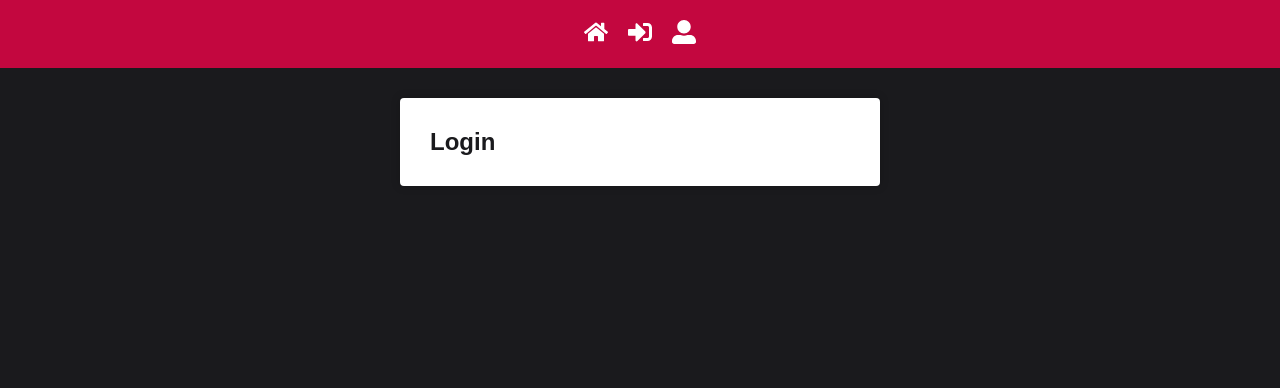
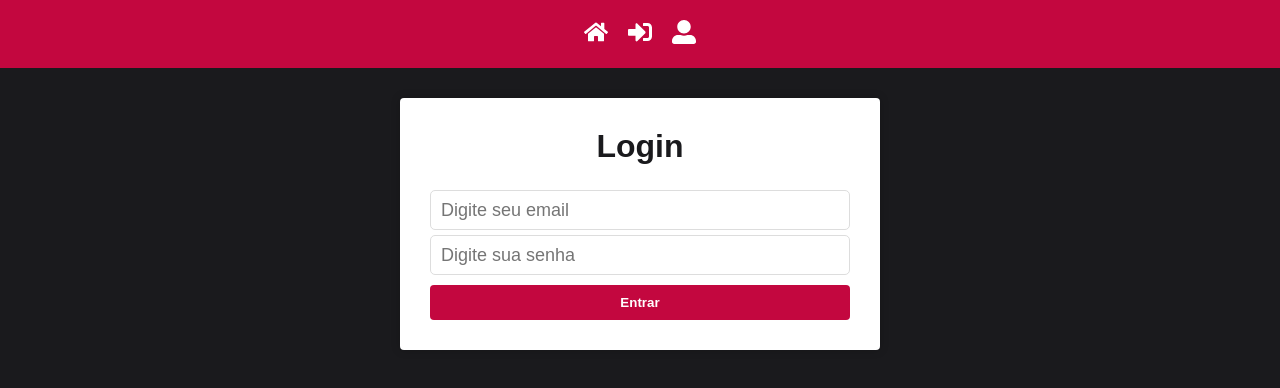
Before and after one commit to Luisfelipe114/consumir-api, a React (Create React App) app: page /login in a window 1280 px wide. Shown: the top 388 px of the page. Built offline with nearby package versions, Linux system fonts and the light colour scheme.

Commit message:
comecando sistema de logins

```diff
--- a/src/pages/Alunos/index.js
+++ b/src/pages/Alunos/index.js
@@ -17,7 +17,6 @@
   useEffect(() => {
     async function getData() {
       const response = await axios.get('/alunos');
-      console.log(response);
       setAlunos(response.data);
     }
     getData();
--- a/src/pages/Login/index.js
+++ b/src/pages/Login/index.js
@@ -1,11 +1,55 @@
 import React from 'react';
+import { toast } from 'react-toastify';
+import validator from 'validator';
+import { get } from 'lodash';
 
+import { useDispatch } from 'react-redux';
 import { Container } from '../../styles/GlobalStyles';
+import { Form, Title } from './styled';
+import * as actions from '../../store/modules/auth/actions';
 
 export default function Login() {
+  const dispatch = useDispatch();
+
+  const [email, setEmail] = React.useState('');
+  const [password, setPassword] = React.useState('');
+
+  const handleSubmit = (e) => {
+    e.preventDefault();
+    let formErrors = false;
+
+    if (!validator.isEmail(email)) {
+      formErrors = true;
+      toast.error('Email inválido');
+    }
+
+    if (password.length < 6 || password.length > 50) {
+      formErrors = true;
+      toast.error('Senha inválida');
+    }
+
+    if (formErrors) return;
+
+    dispatch(actions.loginRequest({ email, password }));
+  };
+
   return (
     <Container>
-      <h1>Login</h1>
+      <Title>Login</Title>
+      <Form onSubmit={handleSubmit}>
+        <input
+          type="text"
+          onChange={(e) => setEmail(e.target.value)}
+          placeholder="Digite seu email"
+        />
+        <input
+          type="password"
+          value={password}
+          onChange={(e) => setPassword(e.target.value)}
+          placeholder="Digite sua senha"
+        />
+        <button type="submit">Entrar</button>
+      </Form>
     </Container>
   );
 }
--- a/src/pages/Login/styled.js
+++ b/src/pages/Login/styled.js
@@ -1,3 +1,27 @@
 import styled from 'styled-components';
+import * as colors from '../../config/colors';
 
-export const Paragrafo = styled.p``; // sem estilizar
+export const Title = styled.h1`
+  font-size: 2em;
+  text-align: center;
+  color: ${colors.primaryDarkColor};
+`;
+
+export const Form = styled.form`
+  display: flex;
+  flex-direction: column;
+  margin-top: 20px;
+
+  input {
+    height: 40px;
+    font-size: 18px;
+    border: 1px solid #ddd;
+    padding: 0 10px;
+    border-radius: 5px;
+    margin-top: 5px;
+
+    &:focus {
+      border: 1px solid ${colors.primaryColor};
+    }
+  }
+`; // sem estilizar
--- a/src/services/axios.js
+++ b/src/services/axios.js
@@ -2,7 +2,7 @@
 
 const axiosConfig = axios.create();
 
-// baseURL: 'http://192.168.0.102',
+// baseURL: 'http://192.168.0.109',
 axiosConfig.defaults.baseURL = 'http://localhost:3001';
 
 export default axiosConfig;
--- /dev/null
+++ b/src/store/modules/auth/actions.js
@@ -0,0 +1,22 @@
+import * as types from '../types';
+
+export function loginRequest(payload) {
+  return {
+    type: types.LOGIN_REQUEST,
+    payload,
+  };
+}
+
+export function loginSuccess(payload) {
+  return {
+    type: types.LOGIN_SUCCESS,
+    payload,
+  };
+}
+
+export function loginFailure(payload) {
+  return {
+    type: types.LOGIN_FAILURE,
+    payload,
+  };
+}
--- /dev/null
+++ b/src/store/modules/auth/reducer.js
@@ -0,0 +1,21 @@
+import * as types from '../types';
+
+const initialState = {
+  isLoggedIn: false,
+  token: false,
+  user: {},
+  isLoading: false,
+};
+
+export default function reducerAuth(state = initialState, action) {
+  switch (action.type) {
+    case types.LOGIN_REQUEST: {
+      console.log('REDUCER>>', action.payload);
+      return state;
+    }
+
+    default: {
+      return state;
+    }
+  }
+}
--- /dev/null
+++ b/src/store/modules/auth/sagas.js
@@ -0,0 +1,10 @@
+import { call, put, all, takeLatest } from 'redux-saga/effects';
+import { toast } from 'react-toastify';
+import * as actions from './actions';
+import * as types from '../types';
+
+function* loginRequest({ payload }) {
+  yield console.log(payload);
+}
+
+export default all([takeLatest(types.LOGIN_REQUEST, loginRequest)]);
--- a/src/store/modules/reduxPersist.js
+++ b/src/store/modules/reduxPersist.js
@@ -4,9 +4,9 @@
 export default (reducers) => {
   const persistReducers = persistReducer(
     {
-      key: 'REACT-BASE',
+      key: 'CONSUMIR-API',
       storage,
-      whitelist: ['example'],
+      whitelist: ['auth'],
     },
     reducers
   );
--- a/src/store/modules/rootReducer.js
+++ b/src/store/modules/rootReducer.js
@@ -1,7 +1,7 @@
 import { combineReducers } from 'redux';
 
-import reducer from './example/reducer';
+import reducerAuth from './auth/reducer';
 
 export default combineReducers({
-  example: reducer,
+  reducerAuth,
 });
--- a/src/store/modules/rootSaga.js
+++ b/src/store/modules/rootSaga.js
@@ -1,7 +1,6 @@
 import { all } from 'redux-saga/effects';
-
-import example from './example/sagas';
+import auth from './auth/sagas';
 
 export default function* rootSaga() {
-  return yield all([example]);
+  return yield all([auth]);
 }
--- a/src/store/modules/types.js
+++ b/src/store/modules/types.js
@@ -1,3 +1,7 @@
 export const CLICK_SUCCESS = 'CLICK_SUCCESS';
 export const CLICK_REQUEST = 'CLICK_REQUEST';
 export const CLICK_FAIL = 'CLICK_FAIL';
+
+export const LOGIN_REQUEST = 'LOGIN_REQUEST';
+export const LOGIN_SUCCESS = 'LOGIN_SUCCESS';
+export const LOGIN_FAILURE = 'LOGIN_FAILURE';
```
